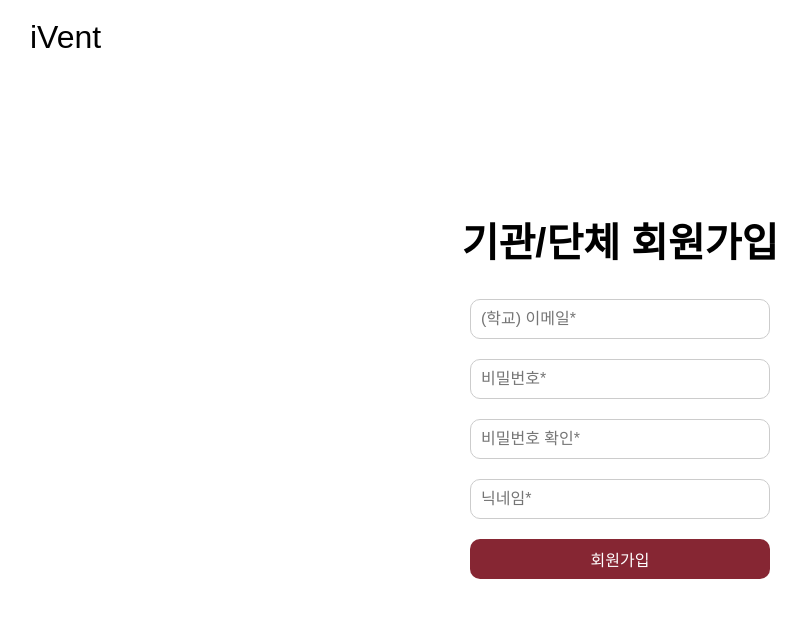
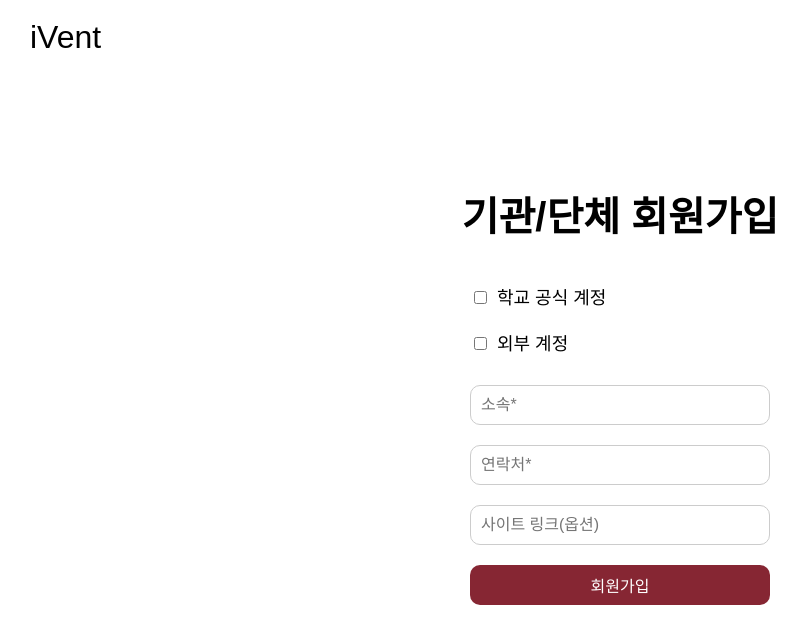
Before and after one commit to iVent-team/iVent-client, a React (Create React App) app: page /registerinstitution in a window 1280 px wide. Shown: the top 644 px of the page, without its empty margins (20-826 px from the left). Built offline with nearby package versions, Linux system fonts and the light colour scheme; a web font is replaced by a local one.

Commit message:
add: register institution

```diff
--- a/src/pages/Register/RegisterInstitution/index.jsx
+++ b/src/pages/Register/RegisterInstitution/index.jsx
@@ -1,49 +1,39 @@
-import { useState, useEffect } from 'react';
+import { useState } from 'react';
 import {
     GlobalStyle,
     Background,
     Container,
     Title,
     Box,
-    Email,
-    Password,
-    PasswordNotice,
-    Name,
+    CheckboxContainer,
+    CheckboxLabel,
+    Checkbox,
+    Text,
     Button,
 } from './style';
+
 const RegisterInstitution = () => {
-    const [email, setEmail] = useState('');
-    const [password, setPassword] = useState('');
-    const [checkPw, setCheckPw] = useState('');
-    const [name, setName] = useState('');
-    const [matched, setMatched] = useState(false);
-
-    const CheckPw = e => {
-        setCheckPw(e.target.value);
-    };
-
-    useEffect(() => {
-        if (checkPw.length > 0) {
-            if (password !== checkPw) {
-                setMatched(false);
-            } else {
-                setMatched(true);
-            }
-        }
-    }, [password, checkPw, matched]);
+    const [affiliation, setAffiliation] = useState('');
+    const [number, setNumber] = useState('');
+    const [webLink, setWebLink] = useState('');
+    const [isSchool, setIsSchool] = useState(false);
+    const [isThird, setIsThird] = useState(false);
 
     const RegisterFunc = e => {
         e.preventDefault();
-        if (!email) {
-            return alert('이메일을 입력해주세요.');
-        } else if (!password) {
-            return alert('비밀번호를 입력해주세요.');
-        } else if (!checkPw) {
-            return alert('비밀번호를 확인해주세요.');
-        } else if (!name) {
-            return alert('닉네임을 입력해주세요.');
-        } else if (password !== checkPw) {
-            return alert('비밀번호를 다시 확인해주세요.');
+        if (!affiliation) {
+            return alert('소속을 입력해주세요.');
+        }
+        if (!number) {
+            return alert('연락처를 입력하세요.');
+        }
+        if (isSchool && isThird) {
+            return alert(
+                '학교 공식 계정과 외부 계정 중 하나만 선택 가능합니다.',
+            );
+        }
+        if (!isSchool && !isThird) {
+            return alert('학교 공식 계정과 외부 계정 중 하나를 선택해주세요.');
         }
     };
 
@@ -54,37 +44,41 @@ const RegisterInstitution = () => {
                 <Container>
                     <Title>기관/단체 회원가입</Title>
                     <Box onSubmit={RegisterFunc}>
-                        <Email
-                            type='email'
-                            placeholder='(학교) 이메일*'
-                            value={email}
-                            onChange={e => setEmail(e.target.value)}
+                        <CheckboxContainer>
+                            <CheckboxLabel>
+                                <Checkbox
+                                    type='checkbox'
+                                    checked={isSchool}
+                                    onChange={() => setIsSchool(!isSchool)}
+                                />
+                                학교 공식 계정
+                            </CheckboxLabel>
+                            <CheckboxLabel>
+                                <Checkbox
+                                    type='checkbox'
+                                    checked={isThird}
+                                    onChange={() => setIsThird(!isThird)}
+                                />
+                                외부 계정
+                            </CheckboxLabel>
+                        </CheckboxContainer>
+                        <Text
+                            type='text'
+                            placeholder='소속*'
+                            value={affiliation}
+                            onChange={e => setAffiliation(e.target.value)}
                         />
-                        <Password
-                            type='password'
-                            placeholder='비밀번호*'
-                            value={password}
-                            onChange={e => setPassword(e.target.value)}
+                        <Text
+                            type='text'
+                            placeholder='연락처*'
+                            value={number}
+                            onChange={e => setNumber(e.target.value)}
                         />
-                        <Password
-                            type='password'
-                            placeholder='비밀번호 확인*'
-                            value={checkPw}
-                            onChange={CheckPw}
-                        />
-                        <PasswordNotice
-                            show={checkPw !== ''}
-                            isMatched={matched}
-                        >
-                            {matched
-                                ? '확인되었습니다!'
-                                : '비밀번호가 틀립니다.'}
-                        </PasswordNotice>
-                        <Name
+                        <Text
                             type='text'
-                            placeholder='닉네임*'
-                            value={name}
-                            onChange={e => setName(e.target.value)}
+                            placeholder='사이트 링크(옵션)'
+                            value={webLink}
+                            onChange={e => setWebLink(e.target.value)}
                         />
                         <Button type='submit'>회원가입</Button>
                     </Box>
--- a/src/pages/Register/RegisterInstitution/style.js
+++ b/src/pages/Register/RegisterInstitution/style.js
@@ -38,35 +38,26 @@ export const Box = styled.form`
     flex-direction: column;
     align-items: center;
 `;
-export const Email = styled.input`
+
+export const CheckboxContainer = styled.div`
+    display: flex;
+    flex-direction: column;
+    justify-content: center;
     width: 100%;
-    height: 40px;
-    border: 1px solid #ccc;
-    border-radius: 10px;
-    padding: 10px;
-    margin: 10px 0;
-    font-size: 16px;
-    box-sizing: border-box;
+    margin: 10px;
 `;
 
-export const Password = styled.input`
-    width: 100%;
-    height: 40px;
-    border: 1px solid #ccc;
-    border-radius: 10px;
-    padding: 10px;
-    margin: 10px 0;
-    font-size: 16px;
-    box-sizing: border-box;
+export const CheckboxLabel = styled.label`
+    font-size: 18px;
+    margin: 10px;
+    margin-left: 0;
 `;
 
-export const PasswordNotice = styled.div`
-    display: ${props => (props.show ? 'block' : 'none')};
-    color: ${props => (props.isMatched ? 'green' : 'red')};
-    margin-bottom: 5px;
+export const Checkbox = styled.input`
+    margin-right: 10px;
 `;
 
-export const Name = styled.input`
+export const Text = styled.input`
     width: 100%;
     height: 40px;
     border: 1px solid #ccc;
```
